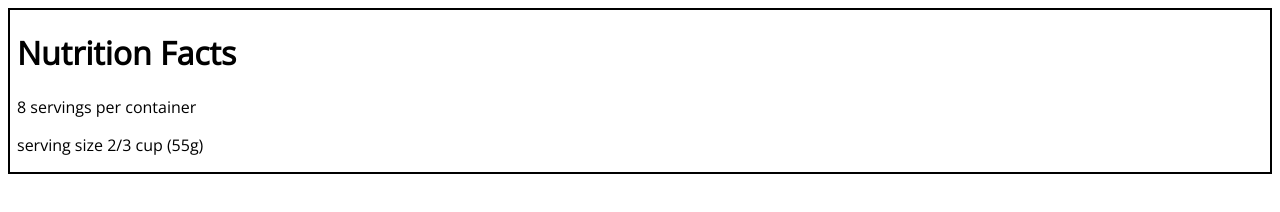
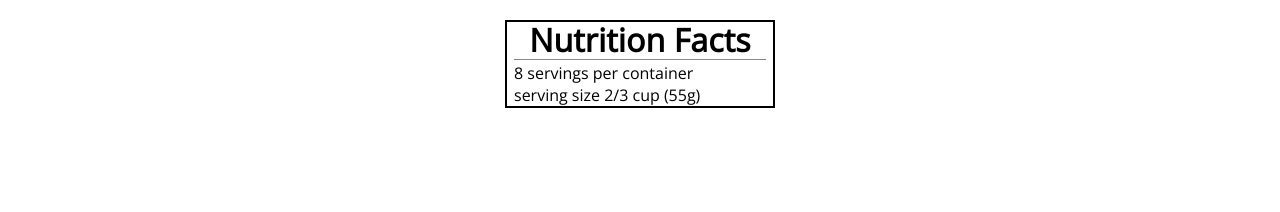
Before and after one commit to AndersonElias/tipografiaFreeCodeCamp, a plain HTML site: page index.html in a window 1280 px wide. Drawn offline with nearby package versions, Linux system fonts and the light colour scheme.

Commit message:
Passo 18

```diff
--- a/index.html
+++ b/index.html
@@ -9,6 +9,7 @@
     <body>
         <div class="label">
         <h1>Nutrition Facts</h1>
+        <div class="divider"></div>
         <p>8 servings per container</p>
         <p>serving size 2/3 cup (55g)</p>
         </div>
--- a/styles.css
+++ b/styles.css
@@ -6,6 +6,23 @@ html{
 }
 .label {
     border: 2px solid black;
-    width: 20px auto;
+    width: 270px;
+    margin: 20px auto;
     padding: 0 7px;
 }
+*{
+    box-sizing: border-box;
+}
+h1{
+    font-weight: 800;
+    text-align: center;
+    margin: -4px 0px;
+    letter-spacing: 0.15px;
+}
+p{
+    margin: 0px;
+}
+.divider {
+    border-bottom: 1px solid #888989;
+    margin: 2px 0px;
+}
```
